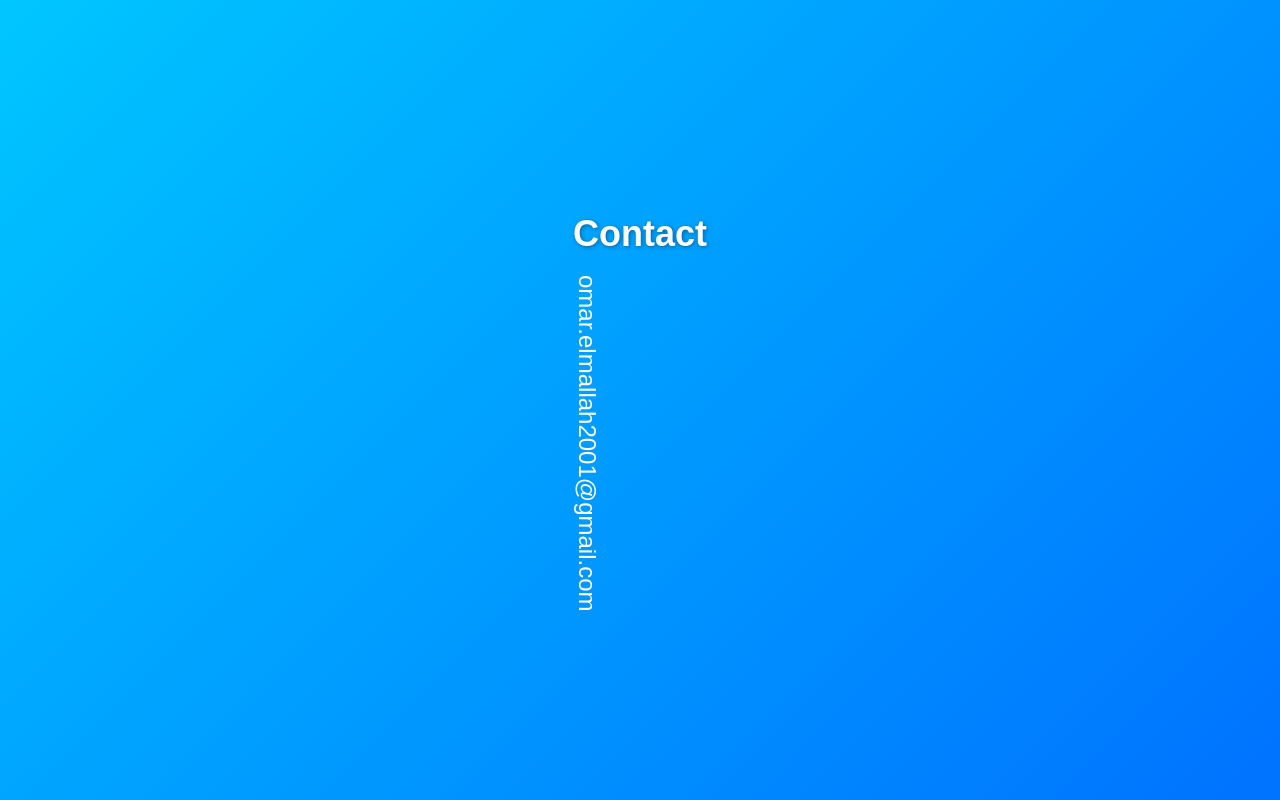
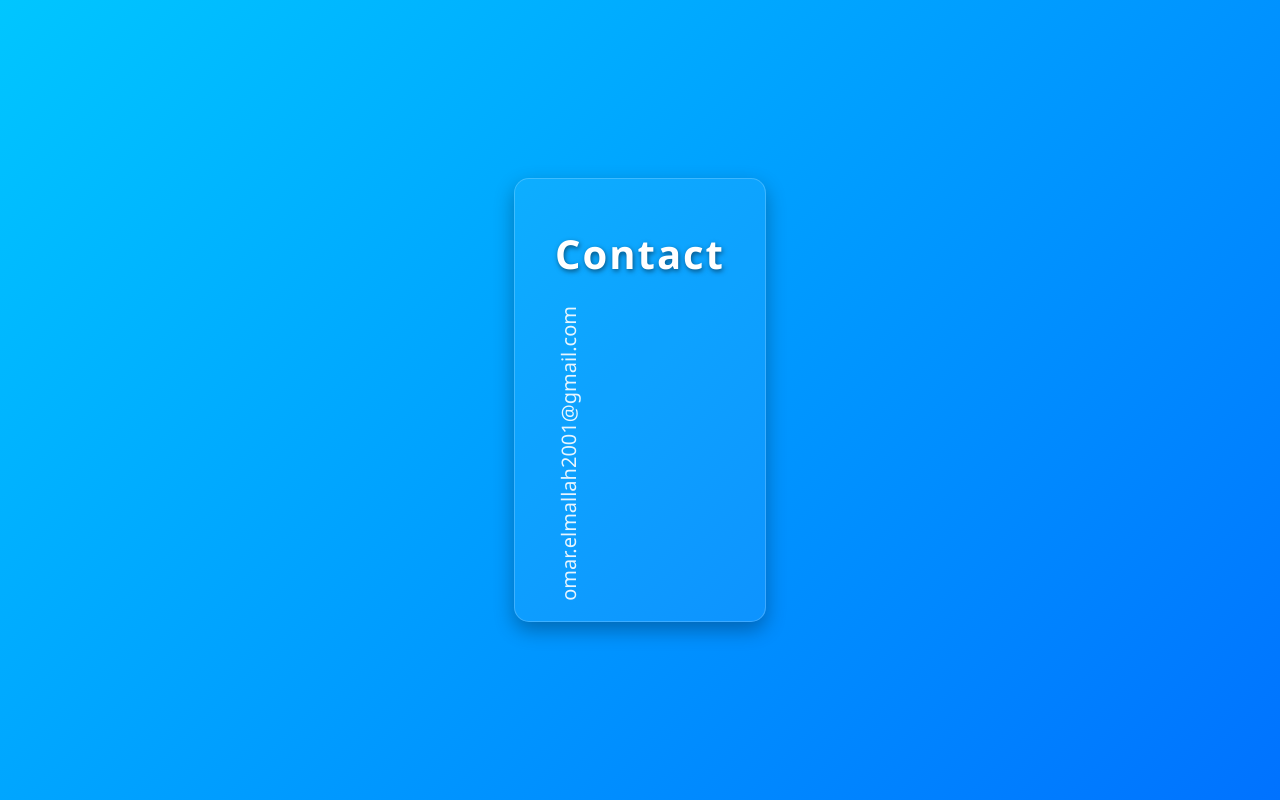
Before and after one commit to omar0elmallah/contact, a plain HTML site: page index.html in a window 1280 px wide. Drawn offline with Linux system fonts and the light colour scheme.

Commit message:
Update index.html

```diff
--- a/index.html
+++ b/index.html
@@ -10,25 +10,33 @@
       display: flex;
       justify-content: center;
       align-items: center;
-      background: linear-gradient(135deg, #00c6ff, #0072ff); /* تدرج أزرق جميل */
-      font-family: Arial, sans-serif;
-      color: white;
+      background: linear-gradient(135deg, #00c6ff, #0072ff);
+      font-family: 'Segoe UI', Tahoma, Geneva, Verdana, sans-serif;
+      color: #fff;
     }
 
     .container {
       text-align: center;
+      padding: 20px 40px;
+      background: rgba(255, 255, 255, 0.05);
+      border: 1px solid rgba(255, 255, 255, 0.2);
+      border-radius: 15px;
+      box-shadow: 0 8px 20px rgba(0, 0, 0, 0.3);
+    }
+
+    h1 {
+      font-size: 40px;
+      margin-bottom: 25px;
+      text-shadow: 1px 2px 5px rgba(0, 0, 0, 0.5);
+      letter-spacing: 2px;
     }
 
     .vertical-text {
       writing-mode: vertical-rl;
-      font-size: 24px;
-      margin-top: 20px;
-    }
-
-    h1 {
-      font-size: 36px;
-      margin-bottom: 20px;
-      text-shadow: 1px 1px 4px rgba(0, 0, 0, 0.4);
+      transform: rotate(180deg);
+      font-size: 20px;
+      opacity: 0.9;
+      user-select: all;
     }
   </style>
 </head>
```
